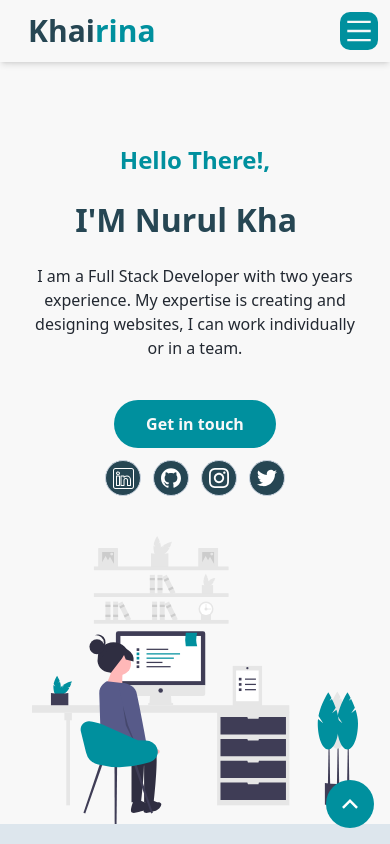
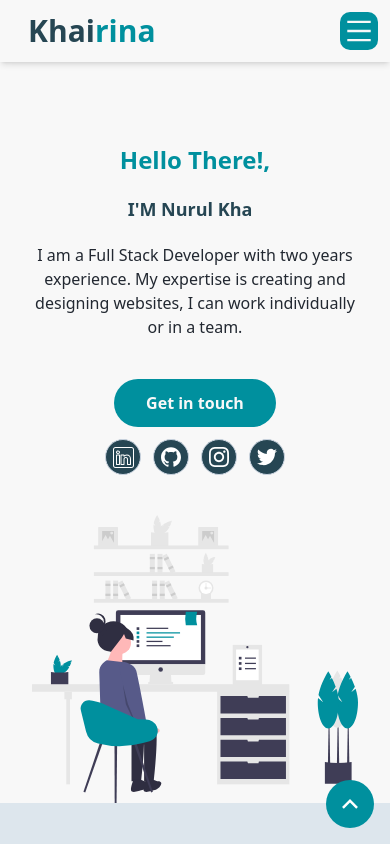
Before and after one commit to nurulkhairina00/WebPortfolio-NurulKhairina, a React (Vite) app: page / in a window 390 px wide. Shown: the top 844 px of the page. Built offline with nearby package versions, Linux system fonts and the light colour scheme; the HTML template or start-up script is replaced by a standard one.

Commit message:
perubahan typeanimation hero

```diff
--- a/src/components/Hero.jsx
+++ b/src/components/Hero.jsx
@@ -22,7 +22,7 @@ const Hero = () => {
             animate="show"
             className="flex flex-wrap"
           >
-            <div className="w-full self-center px-4 lg:w-1/2 pt-20 lg:pt-0 text-center text-dark sm:text-start dark:text-light">
+            <div className="w-full self-center px-4 lg:w-1/2 pt-20 lg:pt-0 text-center text-[18px] sm:text-[2em] text-dark sm:text-start dark:text-light">
               <h1 className="text-2xl font-bold text-primary pb-5">
                 Hello There!,
               </h1>
@@ -36,7 +36,7 @@ const Hero = () => {
                 wrapper="span"
                 speed={50}
                 style={{
-                  fontSize: "2em",
+                  // fontSize: "22px",
                   display: "inline-block",
                   fontWeight: "800",
                 }}
--- a/src/components/layout/Footer.jsx
+++ b/src/components/layout/Footer.jsx
@@ -22,8 +22,9 @@ const Footer = () => {
               </h2>
               <h3 className="font-bold text-2xl mb-2">Contact</h3>
               <p>nurulkhairina00@gmail.com</p>
-              <p>Jl. Karet Pasar Baru Barat II No.4 Tanah Abang,</p>
-              <p>Jakarta Pusat</p>
+              <p>
+                Jl. Karet Pasar Baru Barat II No.4 Tanah Abang, Jakarta Pusat
+              </p>
             </div>
             <div className="w-full px-4 mb-12 md:w-1/3">
               <h3 className="font-semibold text-xl text-white mb-5">
```
